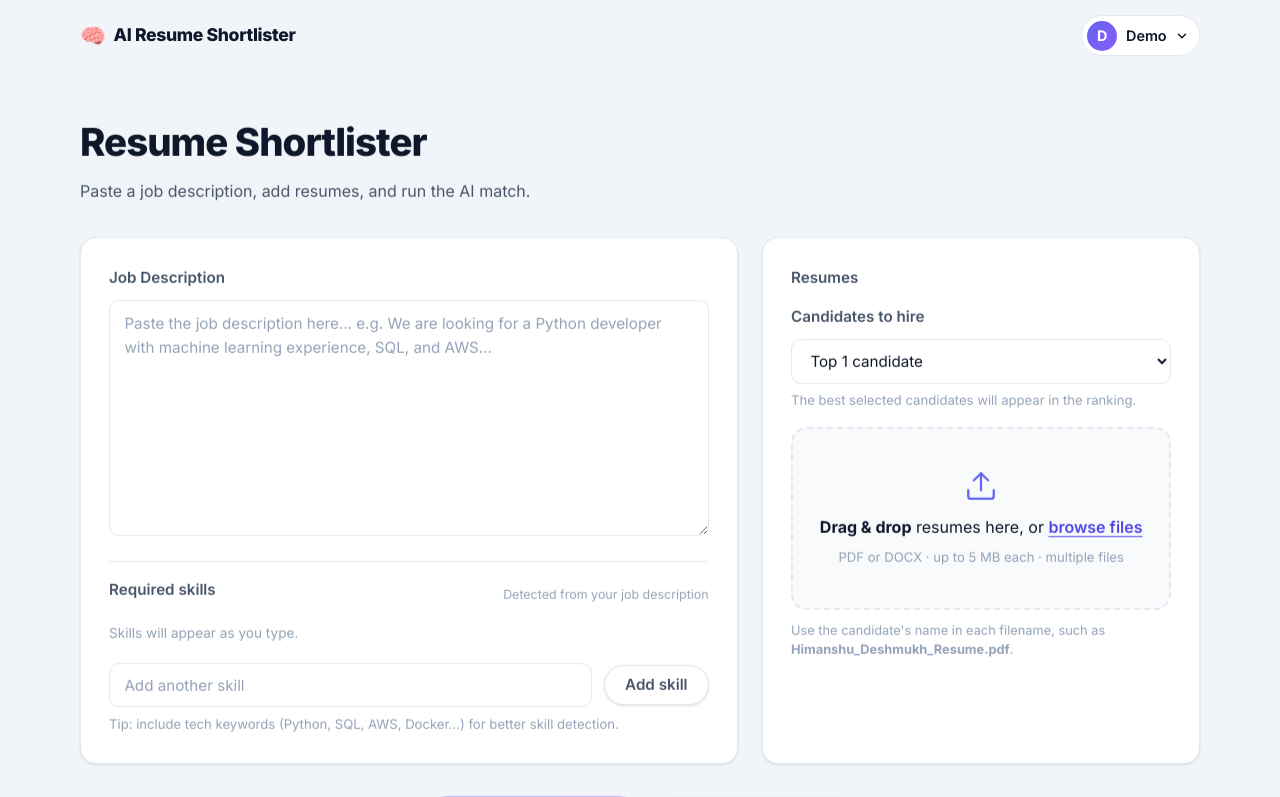
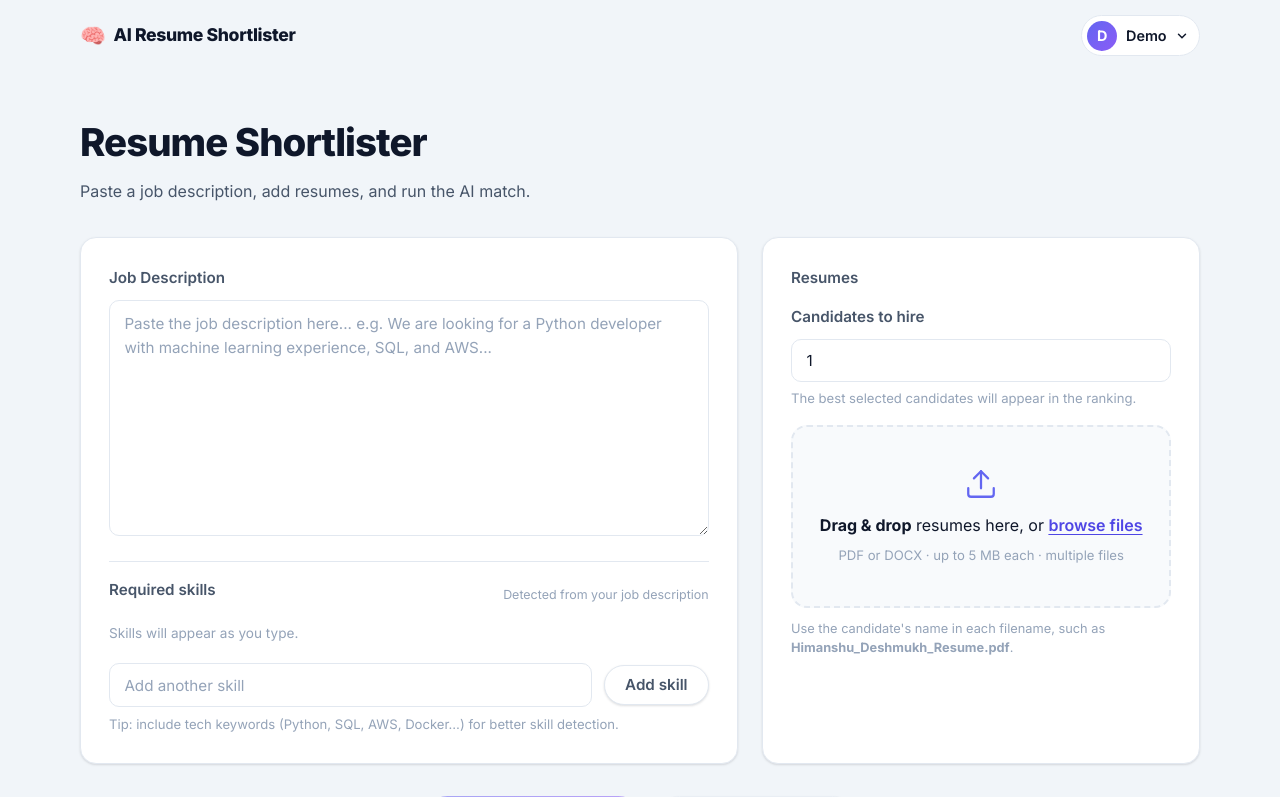
Before and after one commit to HIMANSHUd-17/AI-Based-Resume-Shortlisting-System, a Flask app: page /app in a window 1280 px wide. Shown: the top 797 px of the page. Run offline with Flask 3, Linux system fonts and the light colour scheme; a user stored in the database is signed in; some libraries are stand-ins or nearby versions.

Commit message:
Use manual candidate count input

```diff
--- a/static/css/styles.css
+++ b/static/css/styles.css
@@ -454,7 +454,7 @@ body.page-leave {
 .upload-guidance { margin: 0.75rem 0 0; color: var(--text-muted); font-size: 0.8rem; line-height: 1.45; }
 .hire-count { margin: 0.9rem 0 1rem; }
 .hire-count .field__label { display: block; margin-bottom: 0.45rem; }
-.hire-count__select { width: 100%; cursor: pointer; }
+.hire-count__input { width: 100%; }
 .hire-count .field__hint { margin-top: 0.4rem; }
 
 /* how it works */
--- a/templates/app.html
+++ b/templates/app.html
@@ -43,11 +43,8 @@
         <label class="field__label">Resumes</label>
         <div class="hire-count">
           <label class="field__label" for="candidate-limit">Candidates to hire</label>
-          <select class="field__input hire-count__select" id="candidate-limit">
-            {% for count in range(1, 21) %}
-              <option value="{{ count }}"{% if count == 1 %} selected{% endif %}>Top {{ count }} candidate{% if count != 1 %}s{% endif %}</option>
-            {% endfor %}
-          </select>
+          <input class="field__input hire-count__input" id="candidate-limit" type="number"
+                 min="1" max="20" value="1" inputmode="numeric">
           <p class="field__hint">The best selected candidates will appear in the ranking.</p>
         </div>
         <div class="dropzone" id="dropzone" tabindex="0" role="button" aria-label="Upload resumes">
```
